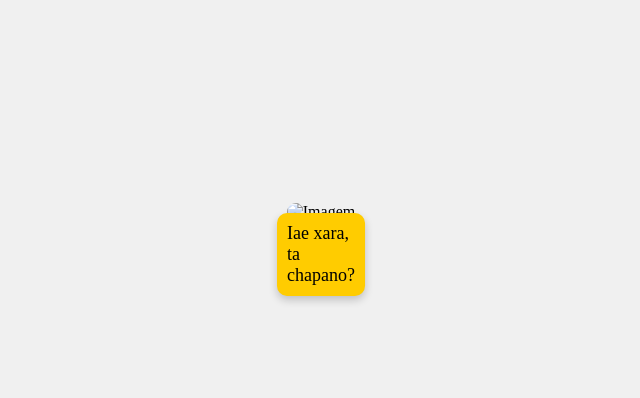
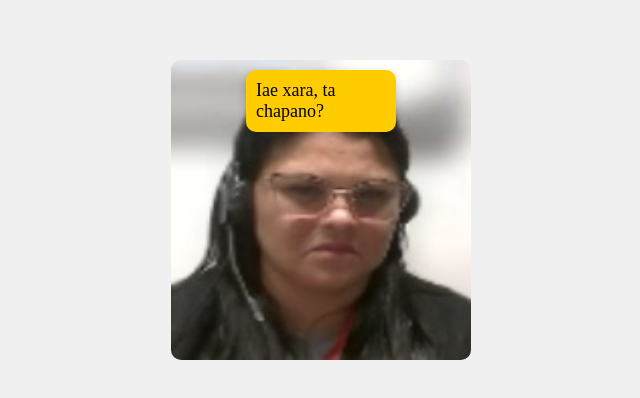
Before and after one commit to SSHnkI/tachapano-, a plain HTML site: page index.html in a window 1280 px wide. Shown: the part 188-586 px from the top of the page, without its empty margins (319-959 px from the left). Drawn offline with Linux system fonts and the light colour scheme.

Commit message:
Update index.html

```diff
--- a/index.html
+++ b/index.html
@@ -3,13 +3,14 @@
 <head>
     <meta charset="UTF-8">
     <meta name="viewport" content="width=device-width, initial-scale=1.0">
-    <title>Site com Balão de Texto</title>
+    <title>XARA
+    </title>
     <link rel="stylesheet" href="styles.css">
 </head>
 <body>
     <div class="container">
         <div class="imagem">
-            <img src="sua-imagem.jpg" alt="Imagem" />
+            <img src="imagem.jpg" alt="Imagem" />
             <div class="balão">
                 <p>Iae xara, ta chapano?</p>
             </div>
```
